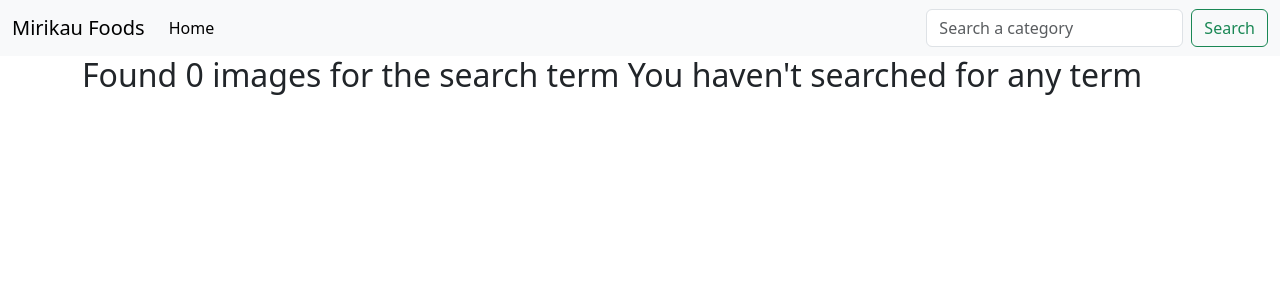
After one commit to Ngina-G/mirikau-foods, a Django app: page /search/ in a window 1280 px wide. The commit adds this page. Shown: the top 300 px of the page. Run offline with Django 4.2, Linux system fonts and the light colour scheme; some libraries are stand-ins or nearby versions.

Commit message:
update: adds search by category

```diff
--- a/gallery/templates/gallery/navbar.html
+++ b/gallery/templates/gallery/navbar.html
@@ -18,8 +18,8 @@
               <a class="nav-link active" aria-current="page" href="#">Home</a>
             </div>
         </div>
-        <form class="d-flex">
-            <input class="form-control me-2" type="search" placeholder="Search" aria-label="Search">
+        <form class="d-flex" role="search" action="{% url 'search_results' %}">
+            <input class="form-control me-2" type="search" placeholder="Search a category" aria-label="Search" name="category">
             <button class="btn btn-outline-success" type="submit">Search</button>
         </form>
         </div>
--- /dev/null
+++ b/gallery/templates/gallery/search.html
@@ -0,0 +1,29 @@
+{%extends 'gallery/base.html'%}
+{% block content %}
+<div class="container">
+
+  <div class="row">
+    {% if category_images %}
+      <h2>Found {{ category_images|length }} of searched term {{message}}</h2>
+    {% else %}
+      <h2> Found 0 images for the search term {{message}}</h2>
+    {% endif %}
+
+  </div>
+
+  <div class="row">
+
+  {% if category_images %}
+    {% for image in category_images %}
+      <div class="col-sm-6 col-md-3">
+          <!--Display news Article images  -->
+    <!-- <div class="col-xs-6 col-sm-6 col-md-6 col-lg-6"> -->
+        <img src="{{image.image.url}}" class="img-fluid" alt="Image">
+      <!-- </div> -->
+          <h1>{{image.image_name}}</h1>
+      </div>
+    {% endfor %}
+  {% endif %}
+  </div>
+</div>
+{% endblock %}
--- a/gallery/urls.py
+++ b/gallery/urls.py
@@ -4,7 +4,8 @@ from django.urls import path, re_path
 from . import views
 
 urlpatterns=[
-    re_path('^$',views.home,name = 'home')
+    re_path('^$',views.home,name = 'home'),
+    re_path('^search/', views.search_results, name='search_results')
 ]
 
 if settings.DEBUG:
--- a/gallery/views.py
+++ b/gallery/views.py
@@ -1,20 +1,31 @@
 from django.http  import HttpResponse
 from django.shortcuts import render, redirect
+from .models import Category,Location,Image
 
 # Create your views here.
 def home(request):
-    return render(request, 'index.html')
-
     try:
         # Converts data from the string Url
-        date = dt.datetime.strptime(past_date, '%Y-%m-%d').date()
+        images = Image.objects.all()
 
     except ValueError:
         # Raise 404 error when ValueError is thrown
         raise Http404()
         assert False
 
-    if date == dt.date.today():
-        return redirect(home)
+    locations = Location.objects.all()
+    categories = Category.objects.all()
 
-    return render(request, 'gallery/index.html')
+    return render(request, 'gallery/index.html', {"images":images, "locations":locations, "categories":categories})
+
+def search_results(request):
+    if 'category' in request.GET and request.GET["category"]:
+        images_category = request.GET.get('category')
+        searched_category = Image.search_images_by_category(images_category)
+        message = f"{images_category}"
+
+        return render(request, 'gallery/search.html',{"message":message, "category_images":searched_category})
+
+    else:
+        message = "You haven't searched for any term"
+        return render(request, 'gallery/search.html', {"message":message})
```
Also changed, not shown: gallery/models.py (+9 -2 lines).
